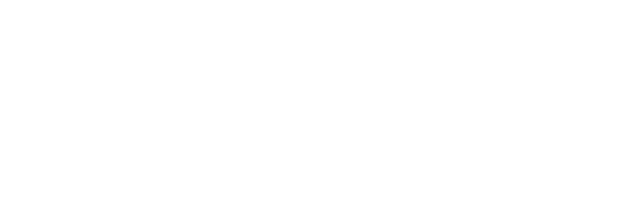
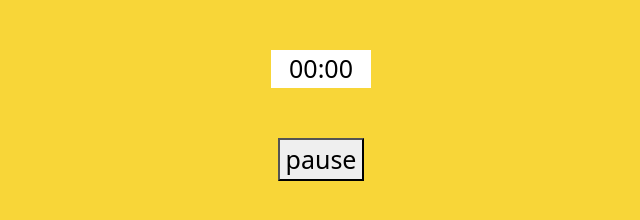
Before and after one commit to Scarrus666/timer, a plain HTML site: page setinterval.html in a window 1280 px wide. Shown: the whole page, without its empty margins (319-959 px from the left). Drawn offline with nearby package versions, Linux system fonts and the light colour scheme.

```diff
--- a/setinterval.html
+++ b/setinterval.html
@@ -6,9 +6,17 @@
     <meta name="viewport" content="width=device-width, initial-scale=1.0">
     <link href="https://cdn.jsdelivr.net/npm/bootstrap@5.3.0/dist/css/bootstrap.min.css" rel="stylesheet" integrity="sha384-9ndCyUaIbzAi2FUVXJi0CjmCapSmO7SnpJef0486qhLnuZ2cdeRhO02iuK6FUUVM" crossorigin="anonymous">
     <script src="https://cdn.jsdelivr.net/npm/bootstrap@5.3.0/dist/js/bootstrap.bundle.min.js" integrity="sha384-geWF76RCwLtnZ8qwWowPQNguL3RmwHVBC9FhGdlKrxdiJJigb/j/68SIy3Te4Bkz" crossorigin="anonymous"></script>
+    <link rel="stylesheet" type="text/css" href="style.css">
+    <script src="jscript.js"></script>
     <title>Document</title>
 </head>
 <body>
+    <div id="js_timer">
+        <div id="timer">
+            00:00
+        </div>
+        <button>pause</button>
+    </div>
 
 </body>
 </html>
--- /dev/null
+++ b/style.css
@@ -0,0 +1,19 @@
+body
+{
+    background: #f8d638;
+    font-size: 25px;
+}
+
+#js_timer
+{
+    text-align: center;
+}
+
+#timer
+{
+    background: #fff;
+    color: #000;
+    width: 100px;
+    margin: 50px auto;
+
+}
```
Also changed, not shown: jscript.js (added).
